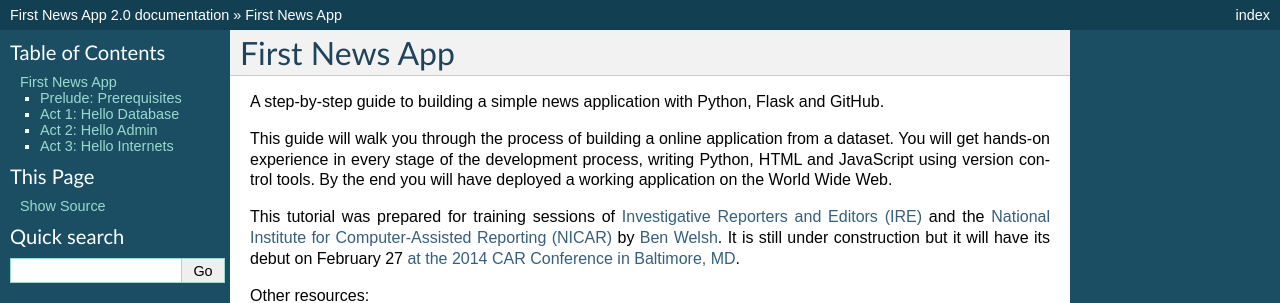
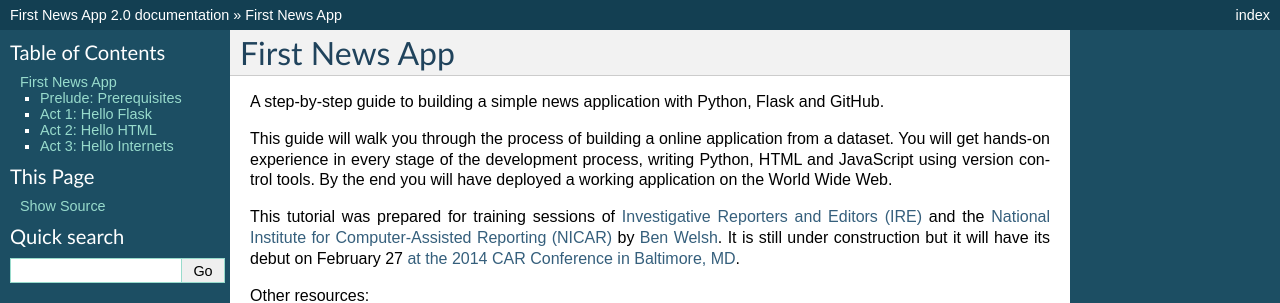
Before and after one commit to palewire/first-news-app, a Sphinx documentation site: the page built from docs/index.rst, in a window 1280 px wide and 900 px high. Shown: the top 303 px of the window. Built offline with Sphinx 7.4.7, drawn with Linux system fonts in a browser that asks for light colours; some of the changed text lies outside the part shown.

Commit message:
New headings

```diff
--- a/docs/index.rst
+++ b/docs/index.rst
@@ -126,9 +126,9 @@
 
     $ pip -V
 
-*********************
-Act 1: Hello Database
-*********************
+******************
+Act 1: Hello Flask
+******************
 
 First, create your Django project
 
@@ -217,9 +217,9 @@
 
     $ python manage.py syncdb
 
-******************
-Act 2: Hello Admin
-******************
+*****************
+Act 2: Hello HTML
+*****************
 
 Go back into settings.py and uncomment "django.contrib.admin" in INSTALLED_APPS
 
```
Also changed, not shown: 5 other files.
